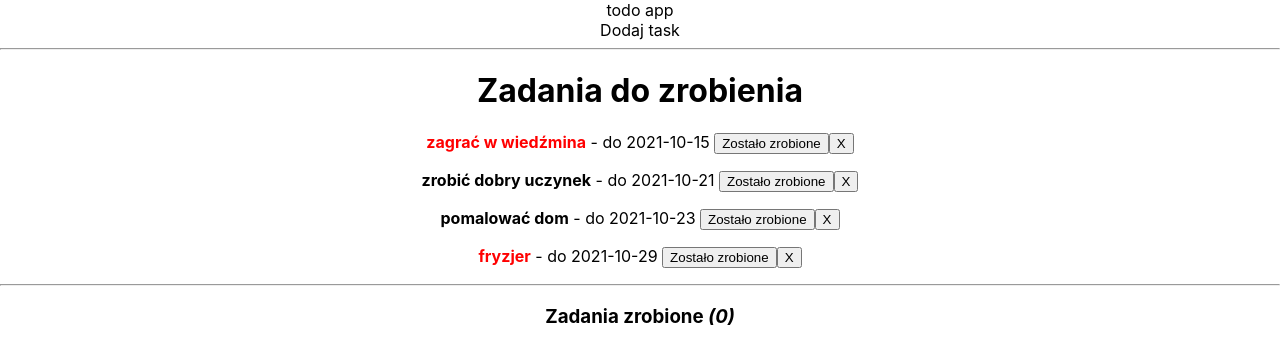
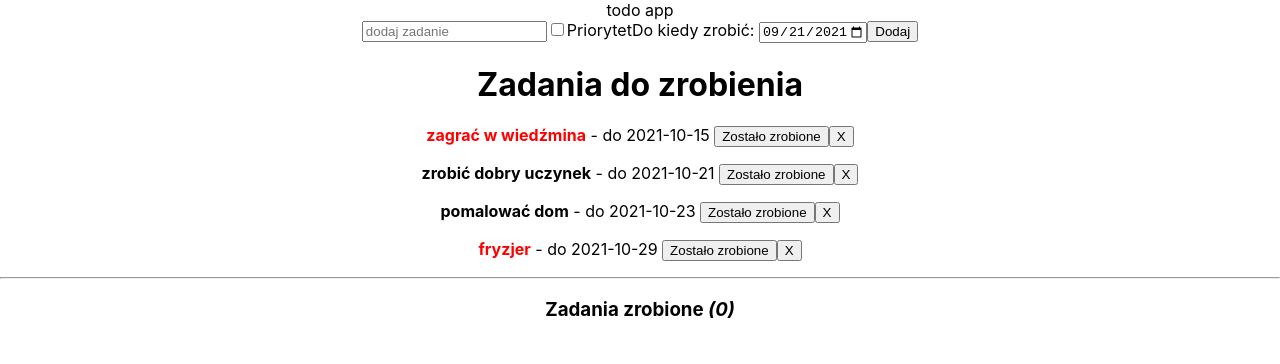
Before and after one commit to radek-winiecki/todo-app-in-react, a React (Create React App) app: page / in a window 1280 px wide. Shown: the top 364 px of the page. Built offline with nearby package versions, Linux system fonts and the light colour scheme.

Commit message:
Create a form for adding tasks

```diff
--- a/src/components/AddTask.js
+++ b/src/components/AddTask.js
@@ -3,13 +3,18 @@
 
 class AddTask extends Component {
     state = {
-
+        text: '',
+        checked: false,
     }
     render() {
         return(
             <div className="form">
-                <div>Dodaj task</div>
-                <hr/>
+                <input type="text" placeholder="dodaj zadanie" value={this.state.text} />
+                <input type="checkbox" checked={this.state.checked} id="important"/>
+                <label htmlFor="important">Priorytet</label>
+                <label htmlFor="date">Do kiedy zrobić: </label>
+                <input type="date" value="2021-09-21" min="2021-01-01" max="2022-12-31" />
+                <button>Dodaj</button>
             </div>
         );
     }
```
